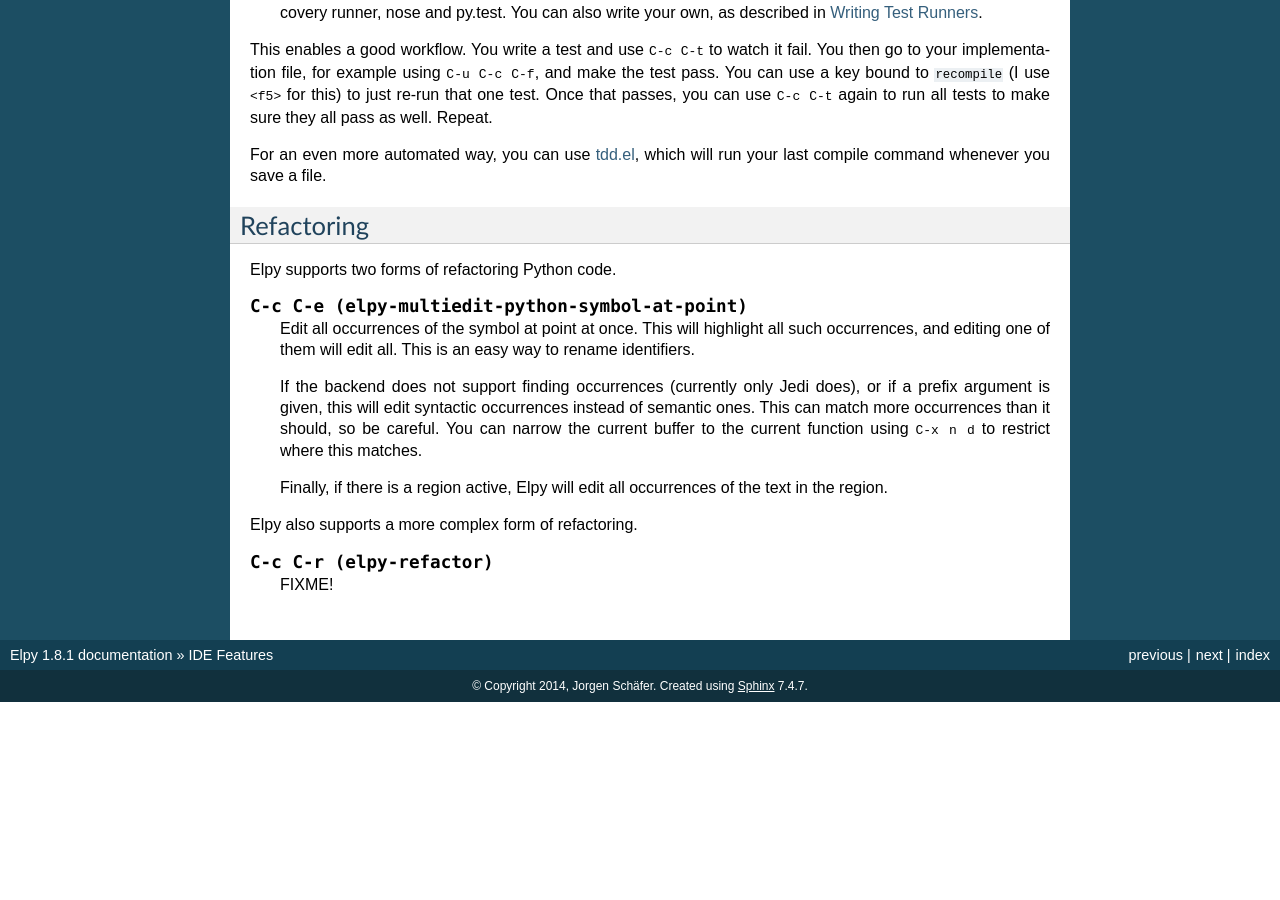
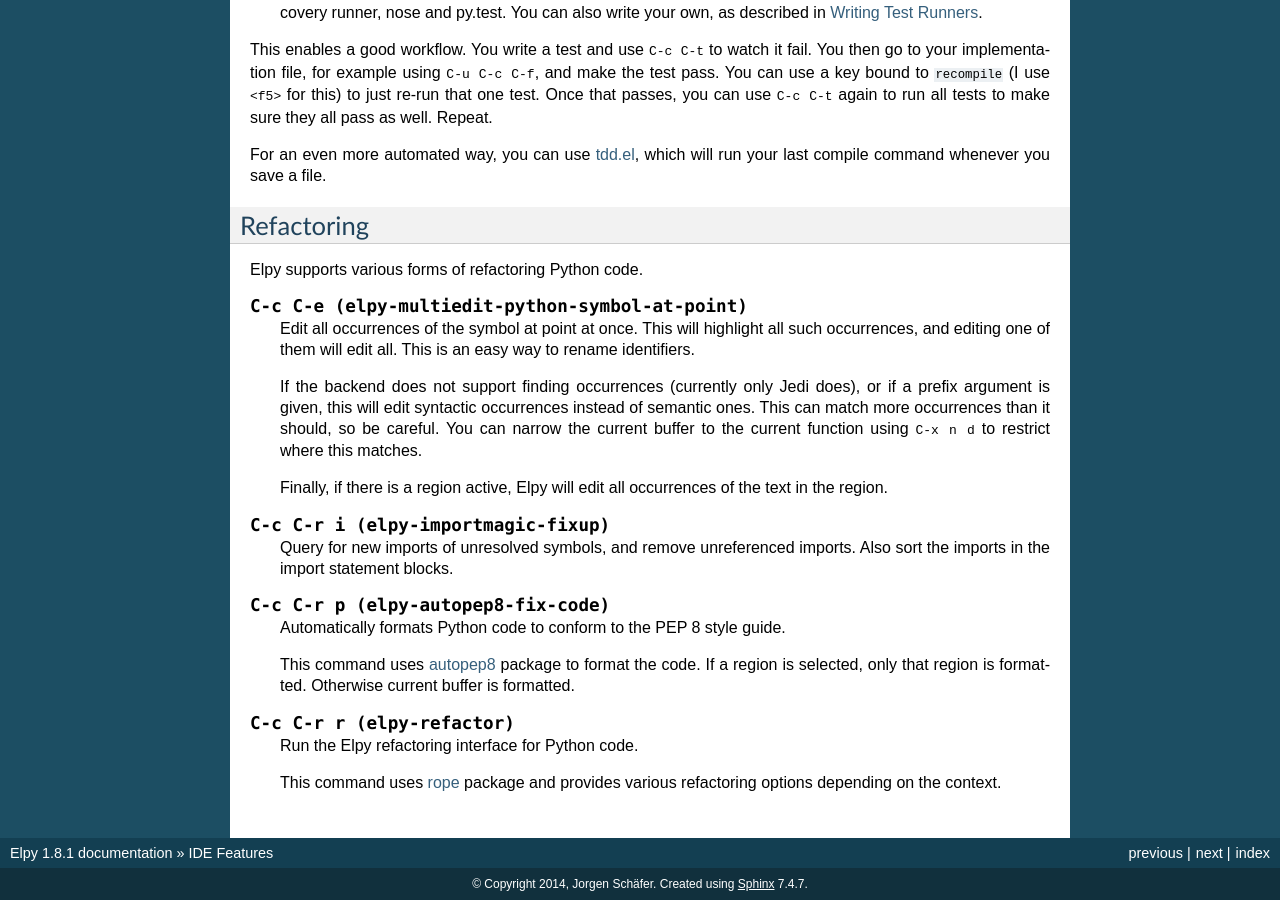
Before and after one commit to jorgenschaefer/elpy, a Sphinx documentation site: the page built from docs/ide.rst, in a window 1280 px wide and 900 px high, scrolled down 3537 px. Built offline with Sphinx 7.4.7, drawn with Linux system fonts in a browser that asks for light colours; before the commit the page ends 4239 px from its top, so only the background shows below that.

Commit message:
docs: Update documentation for refactoring

```diff
--- a/docs/ide.rst
+++ b/docs/ide.rst
@@ -295,7 +295,7 @@ your last compile command whenever you save a file.
 Refactoring
 ===========
 
-Elpy supports two forms of refactoring Python code.
+Elpy supports various forms of refactoring Python code.
 
 .. command:: elpy-multiedit-python-symbol-at-point
    :kbd: C-c C-e
@@ -315,9 +315,30 @@ Elpy supports two forms of refactoring Python code.
    occurrences of the text in the region.
 
 
-Elpy also supports a more complex form of refactoring.
+.. command:: elpy-importmagic-fixup
+   :kbd: C-c C-r i
+
+   Query for new imports of unresolved symbols, and remove unreferenced
+   imports. Also sort the imports in the import statement blocks.
+
+.. command:: elpy-autopep8-fix-code
+   :kbd: C-c C-r p
+
+   Automatically formats Python code to conform to the PEP 8 style guide.
+
+   This command uses `autopep8`_ package to format the code. If a region
+   is selected, only that region is formatted. Otherwise current buffer is
+   formatted.
+
+.. _autopep8: https://github.com/hhatto/autopep8
+
 
 .. command:: elpy-refactor
-   :kbd: C-c C-r
+   :kbd: C-c C-r r
 
-   FIXME!
+   Run the Elpy refactoring interface for Python code.
+
+   This command uses `rope`_ package and provides various refactoring
+   options depending on the context.
+
+.. _rope: https://github.com/python-rope/rope
```
